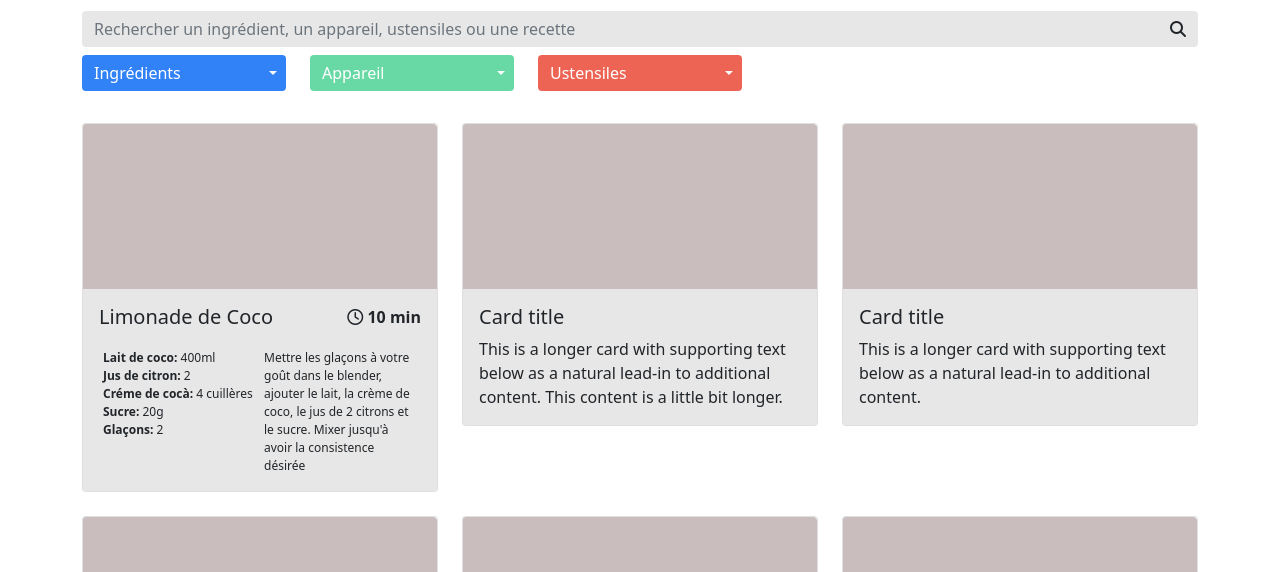
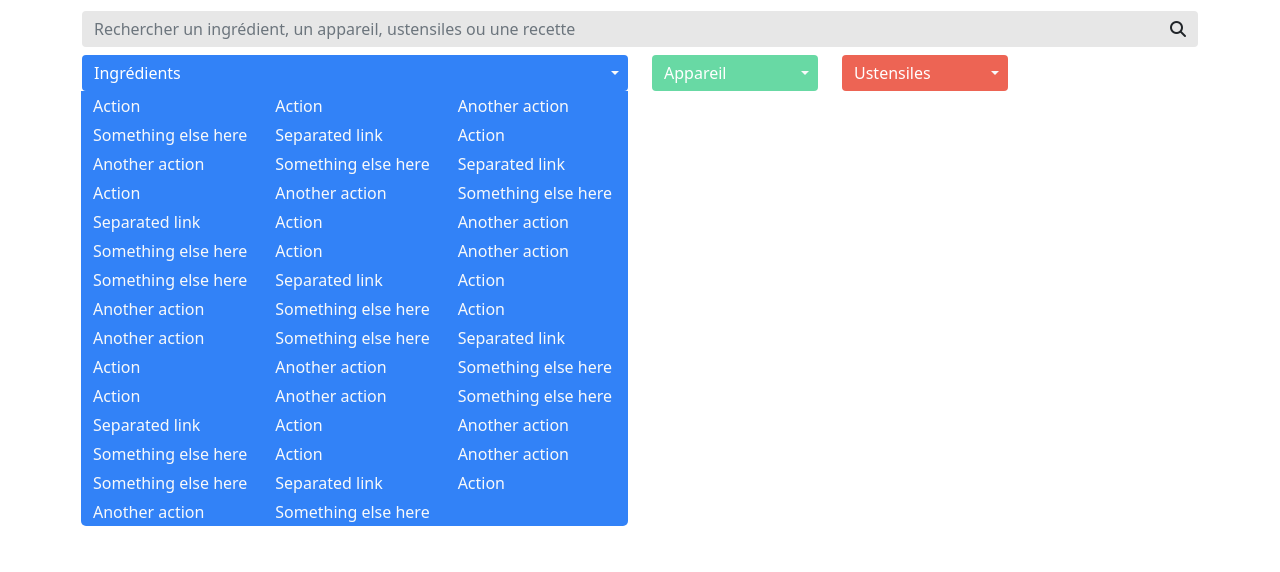
Before and after one commit to Poccardl/LoicPoccard_7_01022021, a website: page index.html in a window 1280 px wide. Shown: the part 148-720 px from the top of the page. Drawn offline with nearby package versions, Linux system fonts and the light colour scheme.

Commit message:
add CSS for dropdown buttons

```diff
--- a/index.html
+++ b/index.html
@@ -37,47 +37,89 @@
           </div>
           <div class="row mt-2">
             <!-- Ingrédients -->
-            <div class="col-xl-3">
+            <div class="col-xl-6">
               <div class="input-group">
                 <input type="text" class="form-control text-light custom-bg-primary white_placeholder b_none" placeholder="Ingrédients" aria-label="Text input with segmented dropdown button">
                 <button type="button" class="btn btn-outline-secondary dropdown-toggle dropdown-toggle-split text-light custom-bg-primary b_none" data-bs-toggle="dropdown" aria-expanded="false">
                   <span class="visually-hidden">Toggle Dropdown</span>
                 </button>
-                <ul class="dropdown-menu dropdown-menu-end custom-bg-primary">
-                  <li><a class="dropdown-item text-light" href="#">Action</a></li>
-                  <li><a class="dropdown-item text-light" href="#">Another action</a></li>
-                  <li><a class="dropdown-item text-light" href="#">Something else here</a></li>
-                  <li><a class="dropdown-item text-light" href="#">Separated link</a></li>
+                <ul id="ingredients" class="filters custom-bg-primary">
+                  <li><a class="text-light" href="#">Action</a></li>
+                  <li><a class="text-light" href="#">Action</a></li>
+                  <li><a class="text-light" href="#">Another action</a></li>
+                  <li><a class="text-light" href="#">Something else here</a></li>
+                  <li><a class="text-light" href="#">Separated link</a></li>
+                  <li><a class="text-light" href="#">Action</a></li>
+                  <li><a class="text-light" href="#">Another action</a></li>
+                  <li><a class="text-light" href="#">Something else here</a></li>
+                  <li><a class="text-light" href="#">Separated link</a></li>
+                  <li><a class="text-light" href="#">Action</a></li>
+                  <li><a class="text-light" href="#">Another action</a></li>
+                  <li><a class="text-light" href="#">Something else here</a></li>
+                  <li><a class="text-light" href="#">Separated link</a></li>
+                  <li><a class="text-light" href="#">Action</a></li>
+                  <li><a class="text-light" href="#">Another action</a></li>
+                  <li><a class="text-light" href="#">Something else here</a></li>
+                  <li><a class="text-light" href="#">Action</a></li>
+                  <li><a class="text-light" href="#">Another action</a></li>
+                  <li><a class="text-light" href="#">Something else here</a></li>
+                  <li><a class="text-light" href="#">Separated link</a></li>
+                  <li><a class="text-light" href="#">Action</a></li>
+                  <li><a class="text-light" href="#">Another action</a></li>
+                  <li><a class="text-light" href="#">Something else here</a></li>
+                  <li><a class="text-light" href="#">Action</a></li>
+                  <li><a class="text-light" href="#">Another action</a></li>
+                  <li><a class="text-light" href="#">Something else here</a></li>
+                  <li><a class="text-light" href="#">Separated link</a></li>
+                  <li><a class="text-light" href="#">Action</a></li>
+                  <li><a class="text-light" href="#">Another action</a></li>
+                  <li><a class="text-light" href="#">Something else here</a></li>
+                  <li><a class="text-light" href="#">Action</a></li>
+                  <li><a class="text-light" href="#">Another action</a></li>
+                  <li><a class="text-light" href="#">Something else here</a></li>
+                  <li><a class="text-light" href="#">Separated link</a></li>
+                  <li><a class="text-light" href="#">Action</a></li>
+                  <li><a class="text-light" href="#">Another action</a></li>
+                  <li><a class="text-light" href="#">Something else here</a></li>
+                  <li><a class="text-light" href="#">Action</a></li>
+                  <li><a class="text-light" href="#">Another action</a></li>
+                  <li><a class="text-light" href="#">Something else here</a></li>
+                  <li><a class="text-light" href="#">Separated link</a></li>
+                  <li><a class="text-light" href="#">Action</a></li>
+                  <li><a class="text-light" href="#">Another action</a></li>
+                  <li><a class="text-light" href="#">Something else here</a></li>
                 </ul>
               </div>
             </div>
             <!-- Appareil -->
-            <div class="col-xl-3">
+            <div class="col-xl-2">
               <div class="input-group">
                 <input type="text" class="form-control text-light custom-bg-succes white_placeholder b_none" placeholder="Appareil" aria-label="Text input with segmented dropdown button">
                 <button type="button" class="btn btn-outline-secondary dropdown-toggle dropdown-toggle-split text-light custom-bg-succes b_none" data-bs-toggle="dropdown" aria-expanded="false">
                   <span class="visually-hidden">Toggle Dropdown</span>
                 </button>
-                <ul class="dropdown-menu dropdown-menu-end custom-bg-succes">
-                  <li><a class="dropdown-item text-light" href="#">Action</a></li>
-                  <li><a class="dropdown-item text-light" href="#">Another action</a></li>
-                  <li><a class="dropdown-item text-light" href="#">Something else here</a></li>
-                  <li><a class="dropdown-item text-light" href="#">Separated link</a></li>
+                <ul id="appareil" class="filters custom-bg-succes">
+                  <li><a class="text-light" href="#">Another action</a></li>
+                  <li><a class="text-light" href="#">Something else here</a></li>
+                  <li><a class="text-light" href="#">Separated link</a></li>
+                  <li><a class="text-light" href="#">Action</a></li>
+                  <li><a class="text-light" href="#">Another action</a></li>
+                  <li><a class="text-light" href="#">Something else here</a></li>
                 </ul>
               </div>
             </div>
             <!-- Ustensiles -->
-            <div class="col-xl-3">
+            <div class="col-xl-2">
               <div class="input-group">
                 <input type="text" class="form-control text-light custom-bg-danger white_placeholder b_none" placeholder="Ustensiles" aria-label="Text input with segmented dropdown button">
                 <button type="button" class="btn btn-outline-secondary dropdown-toggle dropdown-toggle-split text-light custom-bg-danger b_none" data-bs-toggle="dropdown" aria-expanded="false">
                   <span class="visually-hidden">Toggle Dropdown</span>
                 </button>
-                <ul class="dropdown-menu dropdown-menu-end custom-bg-danger">
-                  <li><a class="dropdown-item text-light" href="#">Action</a></li>
-                  <li><a class="dropdown-item text-light" href="#">Another action</a></li>
-                  <li><a class="dropdown-item text-light" href="#">Something else here</a></li>
-                  <li><a class="dropdown-item text-light" href="#">Separated link</a></li>
+                <ul id="ustensiles" class="filters custom-bg-danger">
+                  <li><a class="text-light" href="#">Action</a></li>
+                  <li><a class="text-light" href="#">Another action</a></li>
+                  <li><a class="text-light" href="#">Something else here</a></li>
+                  <li><a class="text-light" href="#">Separated link</a></li>
                 </ul>
               </div>
             </div>
--- a/sass/base/_reset.scss
+++ b/sass/base/_reset.scss
@@ -6,3 +6,6 @@ ul {
     list-style: none;
     padding-left: 0px!important;
 }
+a {
+    text-decoration: none!important;
+}
--- a/sass/components/_dropdow.scss
+++ b/sass/components/_dropdow.scss
@@ -1,3 +1,21 @@
+#ingredients {
+    display: flex;
+}
+#appareil {
+    display: none;
+}
+#ustensiles {
+    display: none;
+}
+.filters {
+    display: flex;
+    flex-wrap: wrap;
+    border-radius: 0px 0px 5px 5px!important;
+    li {
+        padding: 2.5px 0px 2.5px 12px;
+        width: 33.33%;
+    }
+}
 .custom-bg-primary {
     .dropdown-item {
         &:hover, &:focus {
```
Also changed, not shown: CSS/main.css.
